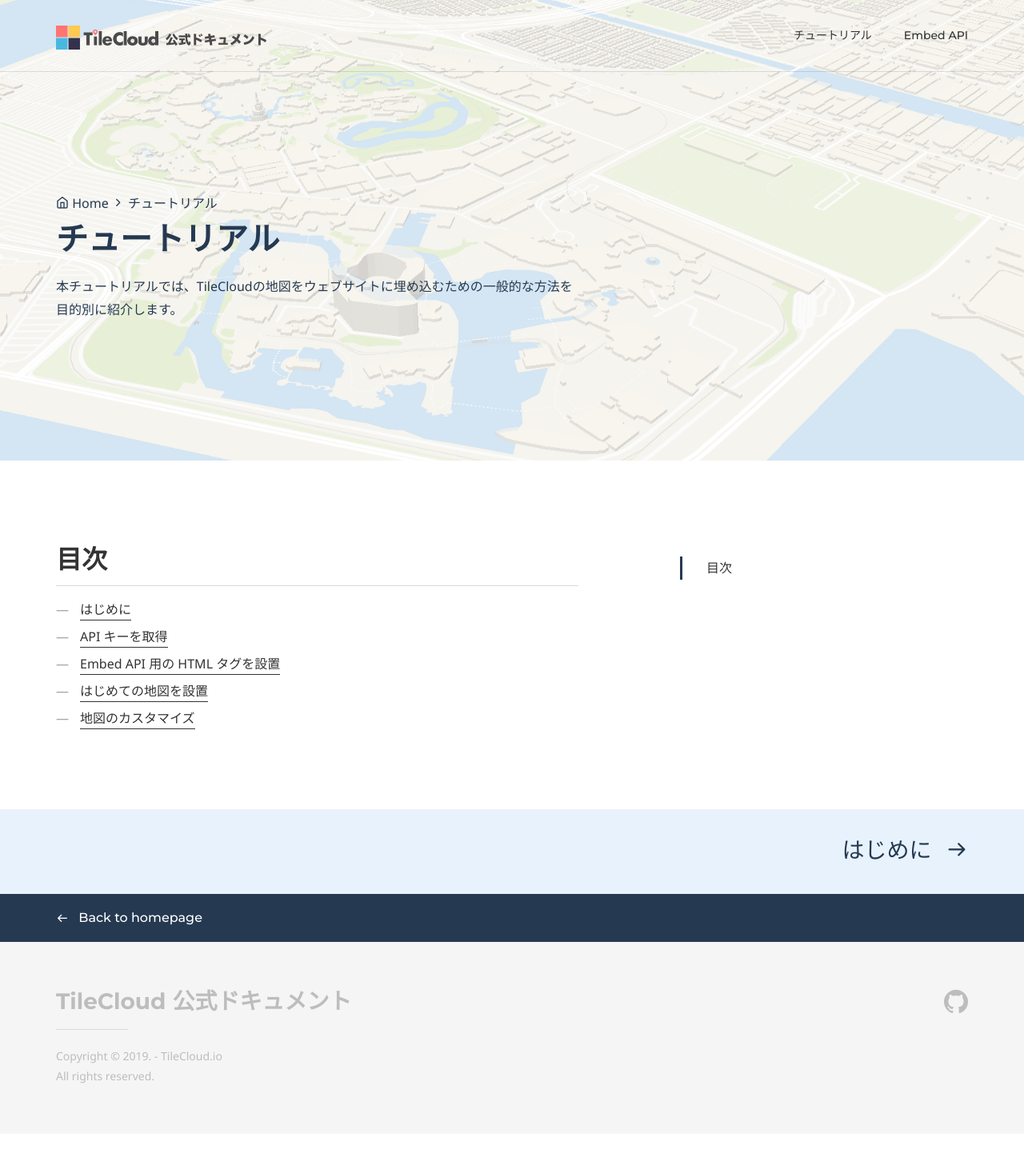
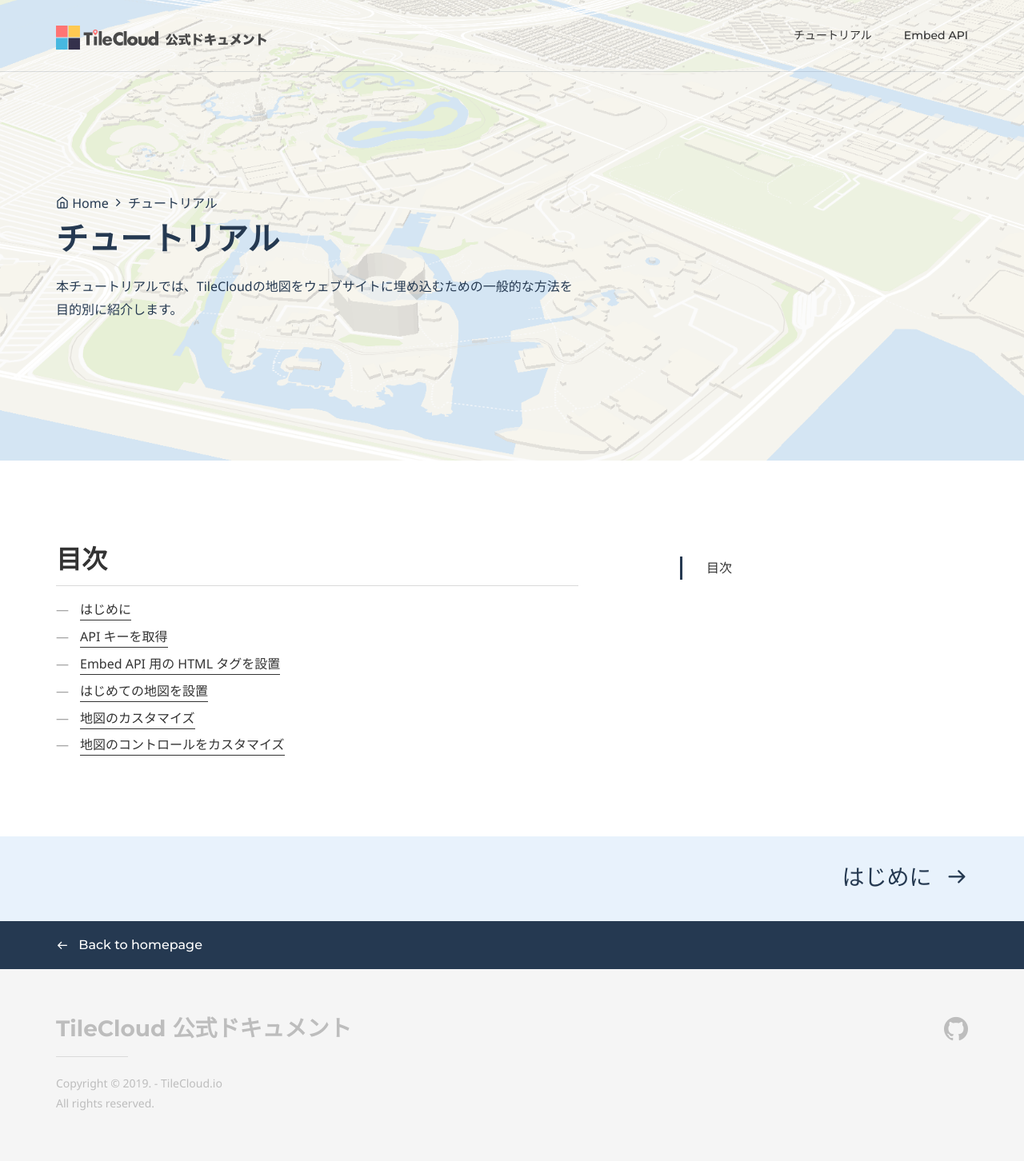
Before and after one commit to tilecloud/docs.tilecloud.io, a Jekyll site: the page built from tutorial/index.md, in a window 1280 px wide. Shown: the whole page at 80% size. Built offline with Jekyll 4.4.1, drawn with Linux system fonts in a browser that asks for light colours; some web fonts are replaced; a script that is not in the unit is left out; before the commit the page ends 1418 px from its top, so only the background shows below that.

Commit message:
some fix

```diff
--- a/tutorial/index.md
+++ b/tutorial/index.md
@@ -41,3 +41,4 @@
 * [Embed API 用の HTML タグを設置](/tutorial/003/)
 * [はじめての地図を設置](/tutorial/004/)
 * [地図のカスタマイズ](/tutorial/005/)
+* [地図のコントロールをカスタマイズ](/tutorial/006/)
```
